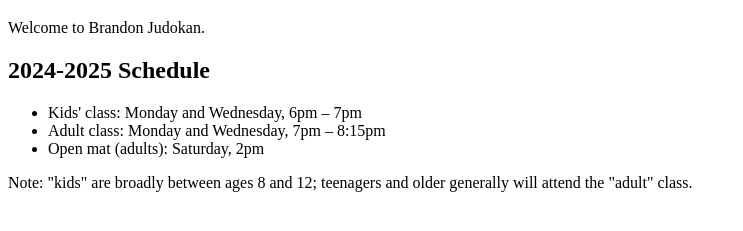
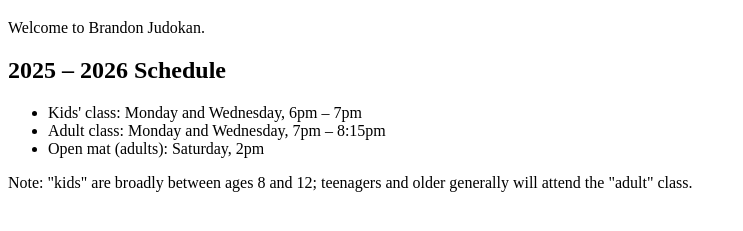
Before and after one commit to forkriver/judokan-11ty, an Eleventy site: page src/pages/000-home.md in a window 1280 px wide. Shown: the part 61-292 px from the top of the page, without its empty margins (0-743 px from the left). Built offline with nearby package versions, Linux system fonts and the light colour scheme; Eleventy itself is replaced by a stand-in of ours; files that its build step writes are made by us from their sources.

Commit message:
Added 'start' script; updated dates in home page

```diff
--- a/package.json
+++ b/package.json
@@ -4,6 +4,7 @@
   "description": "Brandon Judokan, 11ty-ified",
   "main": "index.js",
   "scripts": {
+    "start": "npx @11ty/eleventy --serve --watch",
     "test": "echo \"Error: no test specified\" && exit 1"
   },
   "keywords": [
--- a/src/pages/000-home.md
+++ b/src/pages/000-home.md
@@ -6,7 +6,7 @@ layout:    'base.njk'
 
 Welcome to Brandon Judokan.
 
-## 2024-2025 Schedule
+## 2025 &ndash; 2026 Schedule
 
 - Kids' class: Monday and Wednesday, 6pm – 7pm
 - Adult class: Monday and Wednesday, 7pm – 8:15pm
```
